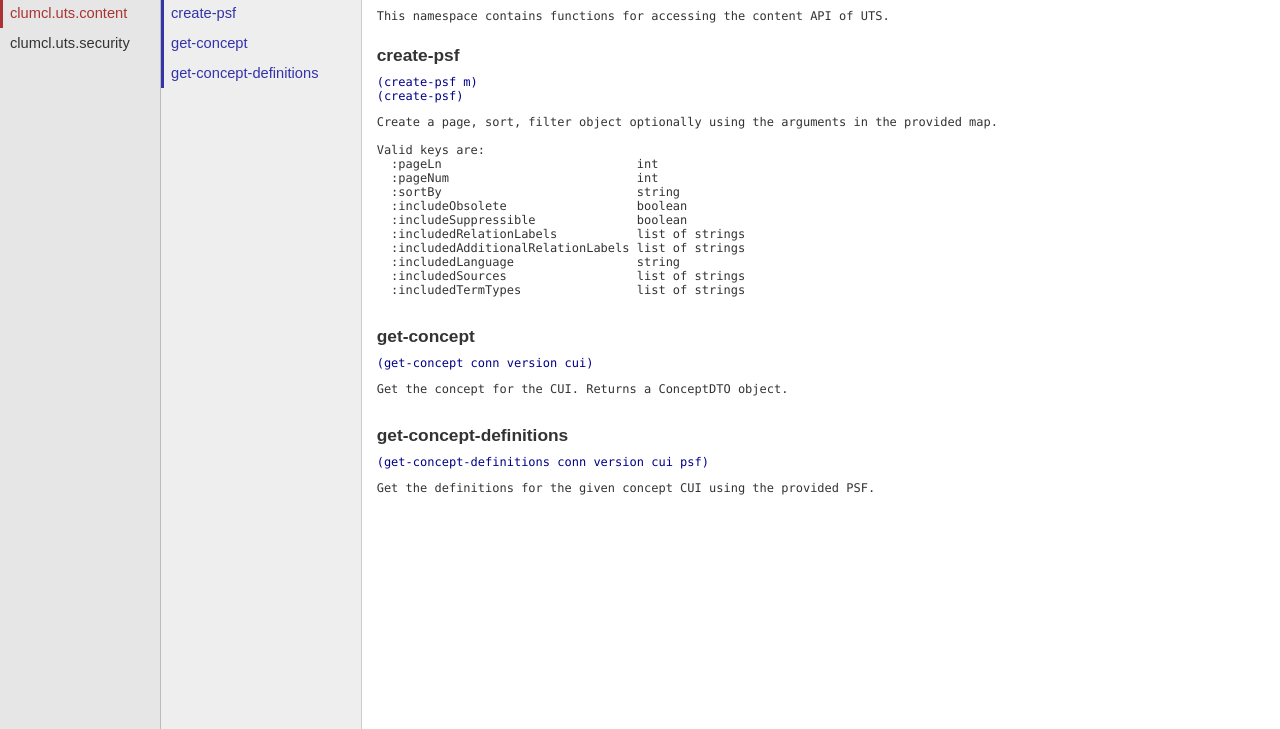
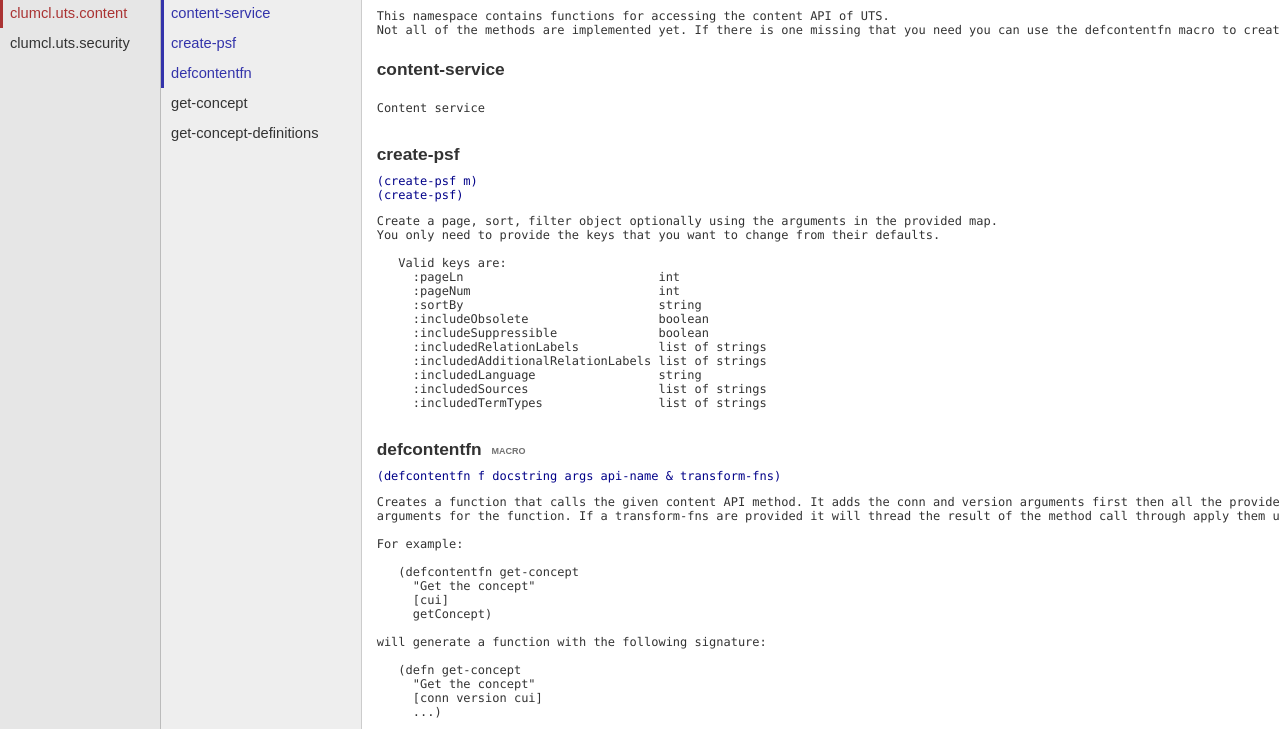
Before and after one commit to dkincaid/clumcl, a plain HTML site: page clumcl.uts.content.html in a window 1280 px wide. Shown: the part 71-800 px from the top of the page. Drawn offline with Linux system fonts and the light colour scheme.

Commit message:
New docs

```diff
--- a/clumcl.uts.content.html
+++ b/clumcl.uts.content.html
@@ -1,6 +1,8 @@
 <!DOCTYPE html>
-<html><head><meta charset="UTF-8"><link href="css/default.css" rel="stylesheet" type="text/css"><script src="js/jquery.min.js" type="text/javascript"></script><script src="js/page_effects.js" type="text/javascript"></script><title>clumcl.uts.content documentation</title></head><body><div id="header"><h2>Generated by <a href="https://github.com/weavejester/codox">Codox</a></h2><h1><a href="index.html">Clumcl 0.1.0-SNAPSHOT API documentation</a></h1></div><div class="sidebar" id="namespaces"><h3><span>Namespaces</span></h3><ul><li class="current"><a href="clumcl.uts.content.html"><span>clumcl.uts.content</span></a></li><li><a href="clumcl.uts.security.html"><span>clumcl.uts.security</span></a></li></ul></div><div class="sidebar" id="vars"><h3>Public Vars</h3><ul><li><a href="clumcl.uts.content.html#var-create-psf"><span>create-psf</span></a></li><li><a href="clumcl.uts.content.html#var-get-concept"><span>get-concept</span></a></li><li><a href="clumcl.uts.content.html#var-get-concept-definitions"><span>get-concept-definitions</span></a></li></ul></div><div class="namespace-docs" id="content"><h2>clumcl.uts.content documentation</h2><pre class="doc">This namespace contains functions for accessing the content API of UTS.
-</pre><div class="public" id="var-create-psf"><h3>create-psf</h3><div class="usage"><code>(create-psf m)</code><code>(create-psf)</code></div><pre class="doc">Create a page, sort, filter object optionally using the arguments in the provided map.
+<html><head><meta charset="UTF-8"><link href="css/default.css" rel="stylesheet" type="text/css"><script src="js/jquery.min.js" type="text/javascript"></script><script src="js/page_effects.js" type="text/javascript"></script><title>clumcl.uts.content documentation</title></head><body><div id="header"><h2>Generated by <a href="https://github.com/weavejester/codox">Codox</a></h2><h1><a href="index.html">Clumcl 0.1.0-SNAPSHOT API documentation</a></h1></div><div class="sidebar" id="namespaces"><h3><span>Namespaces</span></h3><ul><li class="current"><a href="clumcl.uts.content.html"><span>clumcl.uts.content</span></a></li><li><a href="clumcl.uts.security.html"><span>clumcl.uts.security</span></a></li></ul></div><div class="sidebar" id="vars"><h3>Public Vars</h3><ul><li><a href="clumcl.uts.content.html#var-content-service"><span>content-service</span></a></li><li><a href="clumcl.uts.content.html#var-create-psf"><span>create-psf</span></a></li><li><a href="clumcl.uts.content.html#var-defcontentfn"><span>defcontentfn</span></a></li><li><a href="clumcl.uts.content.html#var-get-concept"><span>get-concept</span></a></li><li><a href="clumcl.uts.content.html#var-get-concept-definitions"><span>get-concept-definitions</span></a></li></ul></div><div class="namespace-docs" id="content"><h2>clumcl.uts.content documentation</h2><pre class="doc">This namespace contains functions for accessing the content API of UTS.
+Not all of the methods are implemented yet. If there is one missing that you need you can use the defcontentfn macro to create it.</pre><div class="public" id="var-content-service"><h3>content-service</h3><div class="usage"></div><pre class="doc">Content service
+</pre></div><div class="public" id="var-create-psf"><h3>create-psf</h3><div class="usage"><code>(create-psf m)</code><code>(create-psf)</code></div><pre class="doc">Create a page, sort, filter object optionally using the arguments in the provided map.
+You only need to provide the keys that you want to change from their defaults.
 
    Valid keys are:
      :pageLn                           int
@@ -12,6 +14,21 @@ Valid keys are:
      :includedAdditionalRelationLabels list of strings
      :includedLanguage                 string
      :includedSources                  list of strings
-  :includedTermTypes                list of strings</pre></div><div class="public" id="var-get-concept"><h3>get-concept</h3><div class="usage"><code>(get-concept conn version cui)</code></div><pre class="doc">Get the concept for the CUI. Returns a ConceptDTO object.
-</pre></div><div class="public" id="var-get-concept-definitions"><h3>get-concept-definitions</h3><div class="usage"><code>(get-concept-definitions conn version cui psf)</code></div><pre class="doc">Get the definitions for the given concept CUI using the provided PSF.
+     :includedTermTypes                list of strings</pre></div><div class="public" id="var-defcontentfn"><h3>defcontentfn</h3><h4 class="macro">macro</h4><div class="usage"><code>(defcontentfn f docstring args api-name &amp; transform-fns)</code></div><pre class="doc">Creates a function that calls the given content API method. It adds the conn and version arguments first then all the provided
+arguments for the function. If a transform-fns are provided it will thread the result of the method call through apply them using -&gt;&gt; threading macro.
+
+For example:
+
+   (defcontentfn get-concept
+     &quot;Get the concept&quot;
+     [cui]
+     getConcept)
+
+will generate a function with the following signature:
+
+   (defn get-concept
+     &quot;Get the concept&quot;
+     [conn version cui]
+     ...)</pre></div><div class="public" id="var-get-concept"><h3>get-concept</h3><div class="usage"><code>(get-concept conn version cui)</code></div><pre class="doc">Get the concept for the CUI. Returns a map constructed from the ConceptDTO object.
+</pre></div><div class="public" id="var-get-concept-definitions"><h3>get-concept-definitions</h3><div class="usage"><code>(get-concept-definitions conn version cui psf)</code></div><pre class="doc">Get the definitions for the given concept CUI using the provided PSF. Returns a list of maps constructred from the DefinitionDTO objects.
 </pre></div></div></body></html>
```
Also changed, not shown: index.html (+1 -1 lines). Lines whose indentation alone changed are shown as unchanged.
